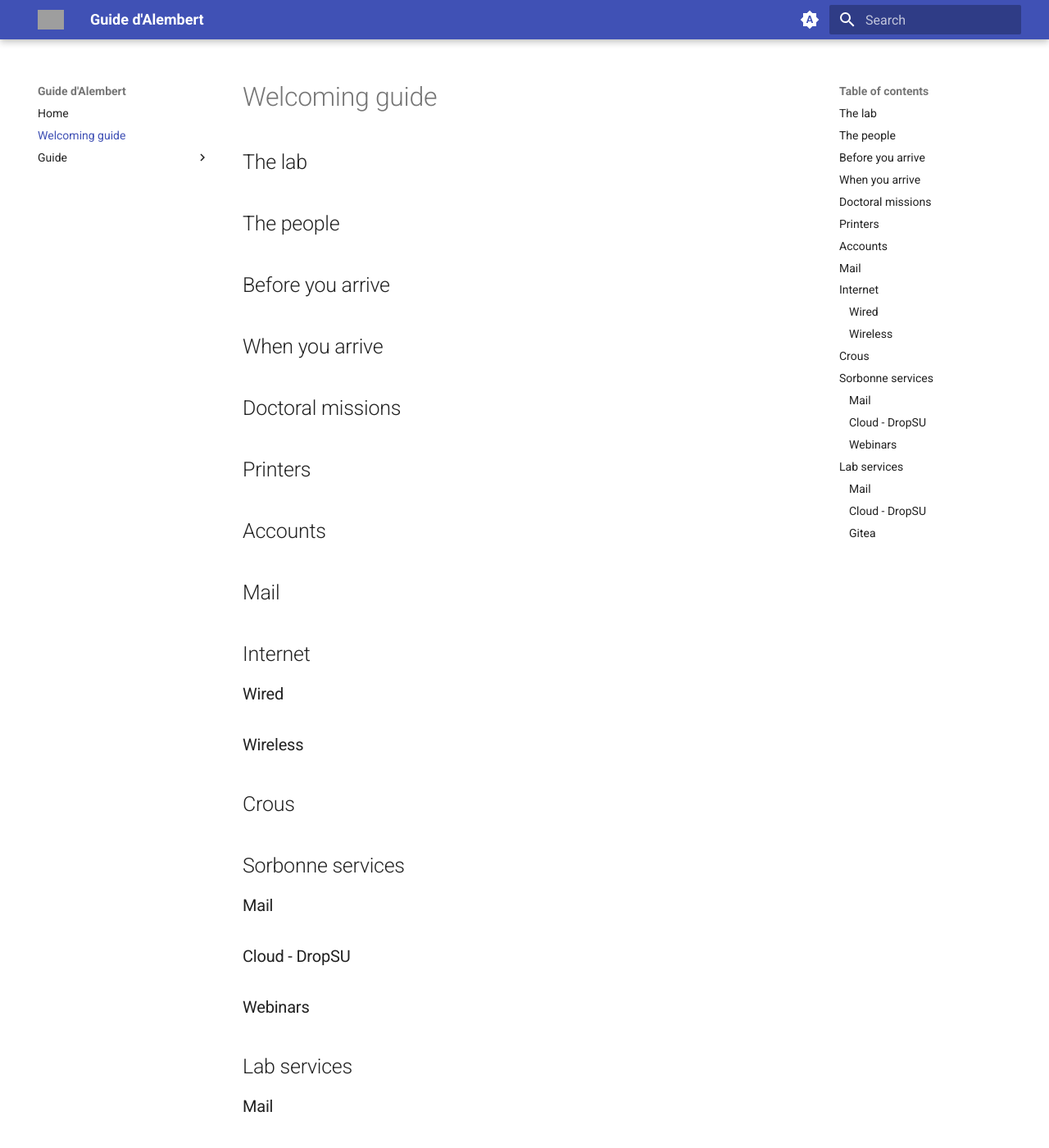
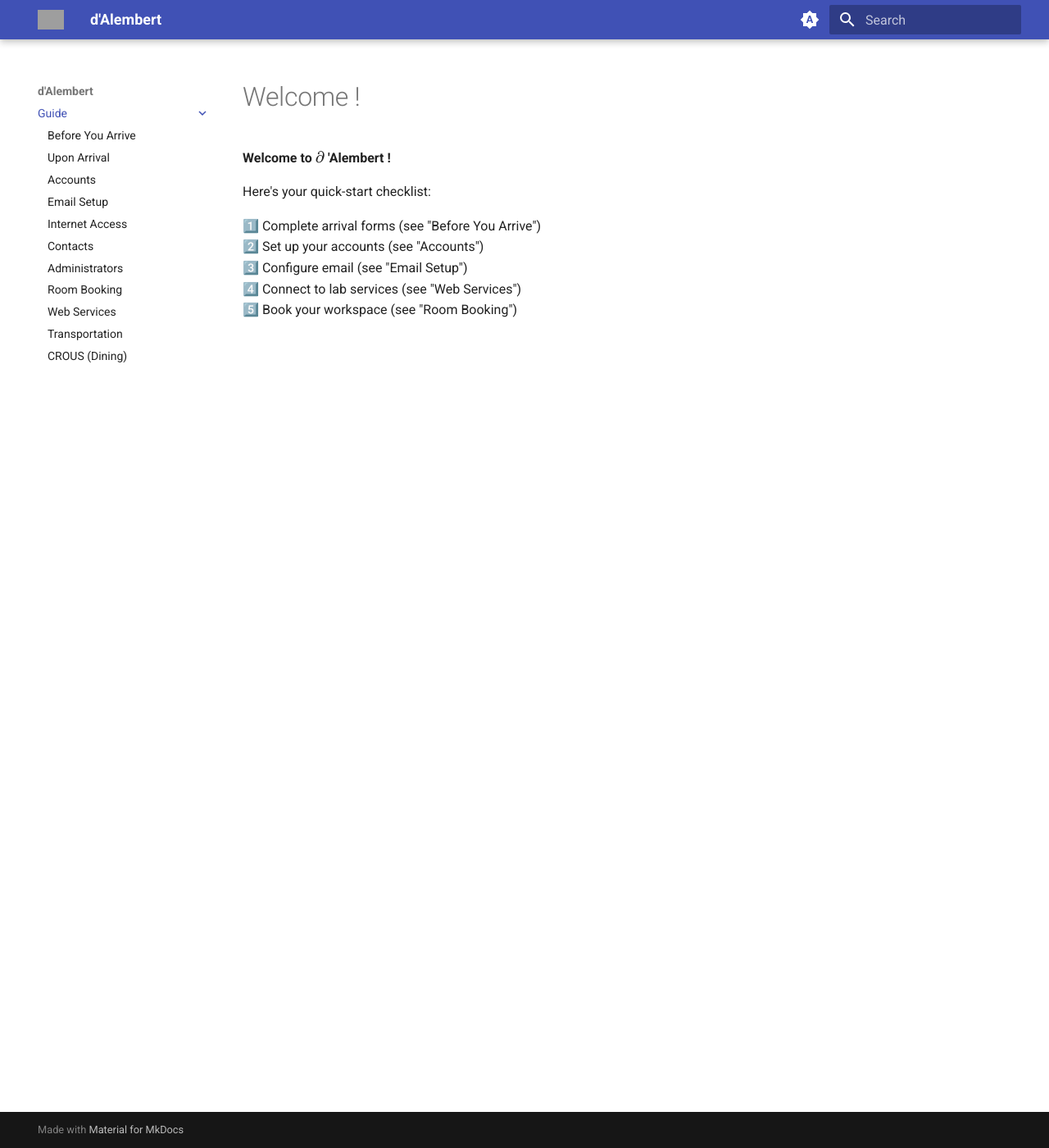
Before and after one commit to hugo-paugesteros/ijlrda, an MkDocs documentation site: the page built from docs/guide/index.md, in a window 1280 px wide and 1400 px high. Shown: the whole window at 82% size. Built offline with MkDocs 1.6.1 and Material for MkDocs 9.7.7, drawn with Linux system fonts in a browser that asks for light colours; grey boxes are pictures that could not be loaded.

Commit message:
Added navigation order

```diff
--- /dev/null
+++ b/docs/guide/index.md
@@ -0,0 +1,11 @@
+# Welcome !
+
+**Welcome to $\partial$ 'Alembert !**
+
+Here's your quick-start checklist:
+
+1️⃣ Complete arrival forms (see "Before You Arrive")
+2️⃣ Set up your accounts (see "Accounts")
+3️⃣ Configure email (see "Email Setup")
+4️⃣ Connect to lab services (see "Web Services")
+5️⃣ Book your workspace (see "Room Booking")
--- /dev/null
+++ b/docs/javascripts/katex.js
@@ -0,0 +1,10 @@
+document$.subscribe(({ body }) => {
+  renderMathInElement(body, {
+    delimiters: [
+      { left: "$$",  right: "$$",  display: true },
+      { left: "$",   right: "$",   display: false },
+      { left: "\\(", right: "\\)", display: false },
+      { left: "\\[", right: "\\]", display: true }
+    ],
+  })
+})
--- a/mkdocs.yml
+++ b/mkdocs.yml
@@ -1,7 +1,10 @@
-site_name: Guide d'Alembert
+site_name: d'Alembert
 theme:
   logo: https://lam-ijlra.github.io/ijlra_cheat_sheets/img/logo.jpg
+  favicon: https://lam-ijlra.github.io/ijlra_cheat_sheets/img/logo.jpg
   name: material
+  features:
+    - navigation.indexes
   palette:
     # Palette toggle for automatic mode
     - media: "(prefers-color-scheme)"
@@ -33,16 +36,41 @@
   representatives: [
     {name: "Anaëlle Givaudan", email: "anaelle.givaudan@dalembert.upmc.fr", room: 313},
     {name: "Éléonore Bourdier", email: "eleonore.bourdier@sorbonne-universite.fr", room: 512},
-    {name: "Cyprien Vermelle", email: "cyprien.vermelle@sorbonne-universite.fr", room: 3},
+    {name: "Cyprien Vermelle", email: "cyprien.vermelle@sorbonne-universite.fr", room: 306},
     {name: "Hugo Pauget Ballesteros", email: "hugo.pauget@dalembert.upmc.fr", room: 311}
   ]
+  it_team : {}
 
 markdown_extensions:
   - admonition
   - pymdownx.details
   - pymdownx.superfences
+  - pymdownx.arithmatex:
+      generic: true
+  - attr_list
+  - pymdownx.emoji:
+      emoji_index: !!python/name:material.extensions.emoji.twemoji
+      emoji_generator: !!python/name:material.extensions.emoji.to_svg
 
-# nav:
-#   - Guide:
-#     - Before: guide/before.md
-#     - Upon: guide/upon.md
+extra_javascript:
+  - javascripts/katex.js
+  - https://unpkg.com/katex@0/dist/katex.min.js
+  - https://unpkg.com/katex@0/dist/contrib/auto-render.min.js
+
+extra_css:
+  - https://unpkg.com/katex@0/dist/katex.min.css
+
+nav:
+  - Guide:
+    - guide/index.md
+    - "Before You Arrive": guide/before.md
+    - "Upon Arrival": guide/upon.md
+    - "Accounts": guide/accounts.md
+    - "Email Setup": guide/email.md
+    - "Internet Access": guide/internet.md
+    - "Contacts": guide/contacts.md
+    - "Administrators": guide/administrators.md
+    - "Room Booking": guide/room.md
+    - "Web Services": guide/webservices.md
+    - "Transportation": guide/transports.md
+    - "CROUS (Dining)": guide/crous.md
```
Also changed, not shown: docs/guide/accounts.md (+1 -1 lines), docs/guide/contacts.md (+3 -3 lines), docs/guide/crous.md (added, +7 -0 lines), docs/guide/email.md (+5 -2 lines), docs/guide/room.md (added, +3 -0 lines), docs/guide/webservices.md (+5 -4 lines).
